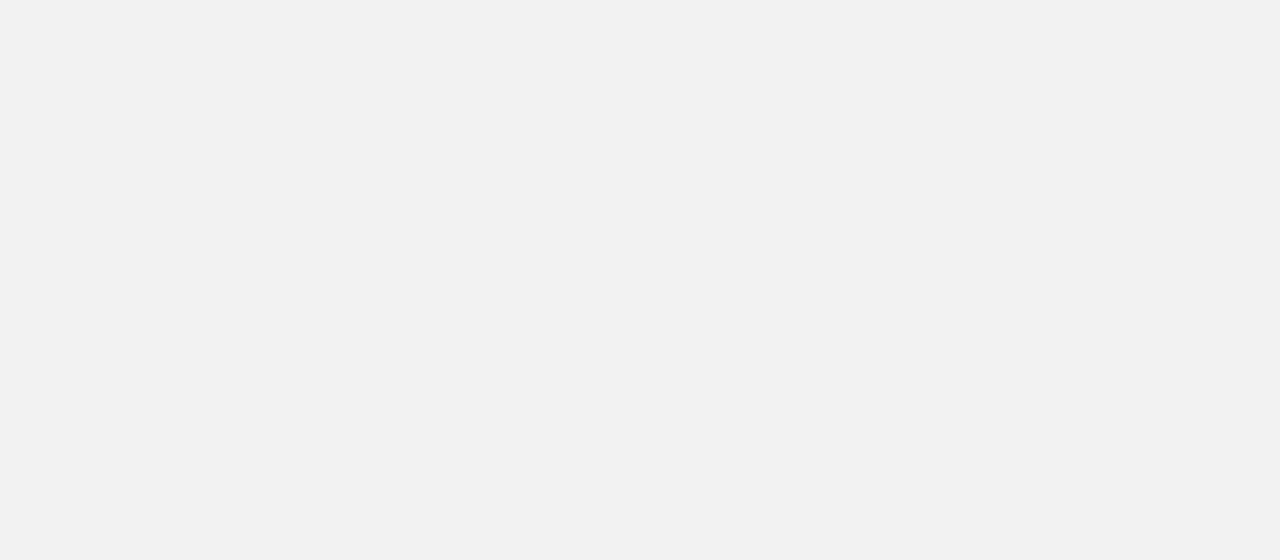
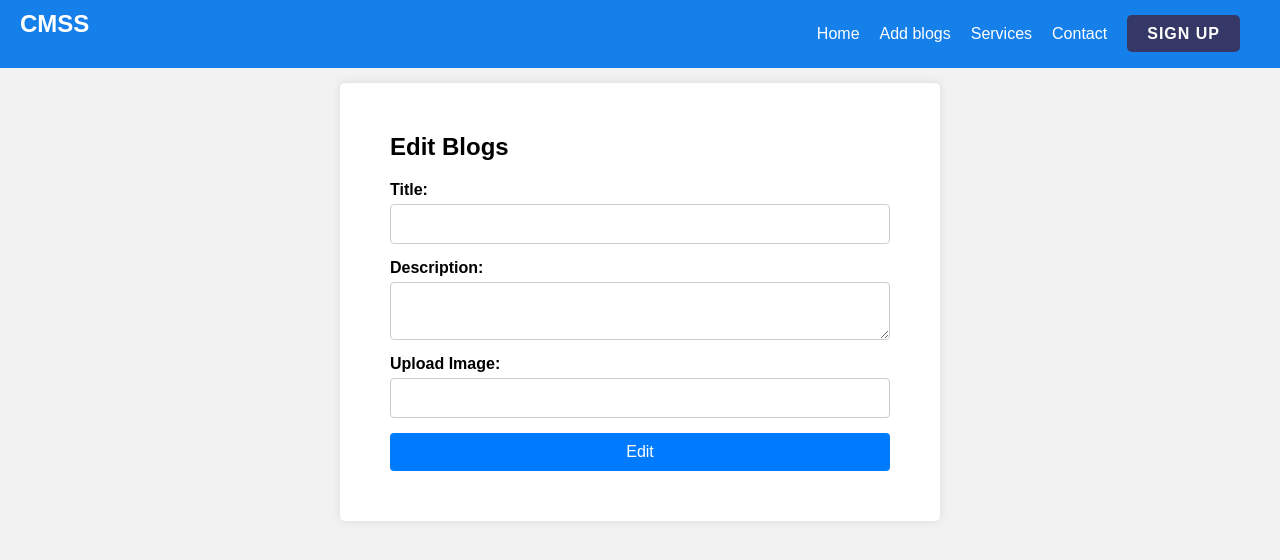
Before and after one commit to gangapandey/CMS-React, a React (Vite) app: page /editblog/1 in a window 1280 px wide. Before the commit this address had no page. Shown: the top 560 px of the page. Built offline with nearby package versions, Linux system fonts and the light colour scheme; no server answers.

Commit message:
editblogs

```diff
--- a/src/App.jsx
+++ b/src/App.jsx
@@ -15,7 +15,7 @@ function App() {
       <Route path='/' element={<AllBlogs />} />
       <Route path='/singleBlog/:id' element={<SingleBlog />} />
       <Route path='/createBlog' element ={<CreateBlog />} />
-      <Route path='/editblog' element={<EditBlog />} />
+      <Route path='/editblog/:id' element={<EditBlog />} />
 
 
 
--- a/src/assets/pages/EditBlog/EditBlog.jsx
+++ b/src/assets/pages/EditBlog/EditBlog.jsx
@@ -1,10 +1,64 @@
-import React from 'react'
+import React, { useEffect, useState } from 'react'
 import Navbar from '../../../components/Navbar'
+import axios from 'axios'
+import { useNavigate, useParams } from 'react-router-dom'
 
 const EditBlog = () => {
+
+  const navigate = useNavigate()
+
+  const {id} = useParams();
+  console.log(id)
+
+  const [blogs, setBlogs] = useState({})
+  // console.log(blogs)
+
+  const editBlogs = async (e)=>{
+    e.preventDefault()
+    const response = await axios.put("https://651baa58194f77f2a5aeace7.mockapi.io/blogs/" + id, blogs)
+    if(response.status == 200) {
+      navigate("/singleBlog/" + id)
+    }
+    else{
+      alert("something went wrong")
+    }
+  }
+
+  const fetchBlogs = async () => {
+    const response = await axios.get("https://651baa58194f77f2a5aeace7.mockapi.io/blogs/" + id)   // + id ko satta ("link/`{id}" garna ni milxa
+    console.log(response)
+    if (response.status === 200) {
+      setBlogs(response.data)
+      // console.log(blogs)
+    }
+    else {
+      alert("something went wrong")
+    }
+  }
+
+    useEffect(() => {
+      fetchBlogs();
+    }, []);
+
   return (
     <div>
       <Navbar />
+
+      <div className="container">
+        <h1>Edit Blogs</h1>
+        <form onSubmit={editBlogs} action="#" method="post" enctype="multipart/form-data" >
+            <label for="title">Title:</label>
+            <input type="text" onChange={(e)=>setBlogs({...blogs, title: e.target.value})} id="title" value={blogs.title} name="title" required />
+
+            <label for="description">Description:</label>
+            <textarea id="description" onChange={(e)=>setBlogs({...blogs, description: e.target.value})} name="description" value={blogs.description} required ></textarea>
+
+            <label for="image">Upload Image:</label>
+            <input type="text" onChange={(e)=> setBlogs({...blogs, avatar:e.target.value})} id="image" value={blogs.avatar} name="image" accept="image/*" required  />
+
+            <button type="submit" value="Edit">Edit</button>
+        </form>
+        </div>
     </div>
   )
 }
--- a/src/assets/pages/SingleBlog/SingleBlog.jsx
+++ b/src/assets/pages/SingleBlog/SingleBlog.jsx
@@ -55,6 +55,7 @@ const SingleBlog = () => {
             <p>{blogs?.description}</p>
             <br />
             <button onClick={deleteBlog} style={{backgroundColor:'#157fea', color: '#fff'}}>Delete Blog</button>
+            <button onClick={() => navigate("/editBlog/" + blogs.id)} style={{backgroundColor:'#157fea', color: '#fff', margin:'20px'}}>Edit Blog</button>
         </div>
     </section>
 
--- a/src/components/Navbar.jsx
+++ b/src/components/Navbar.jsx
@@ -9,7 +9,7 @@ const Navbar = () => {
     </div>
     <div class="nav-buttons">
         <a href="/">Home</a>
-        <a href="#">Add blogs</a>
+        <a href="/createBlog">Add blogs</a>
         <a href="#">Services</a>
         <a href="#">Contact</a>
         <a href="#" class="signup-button">Sign Up</a>
```
